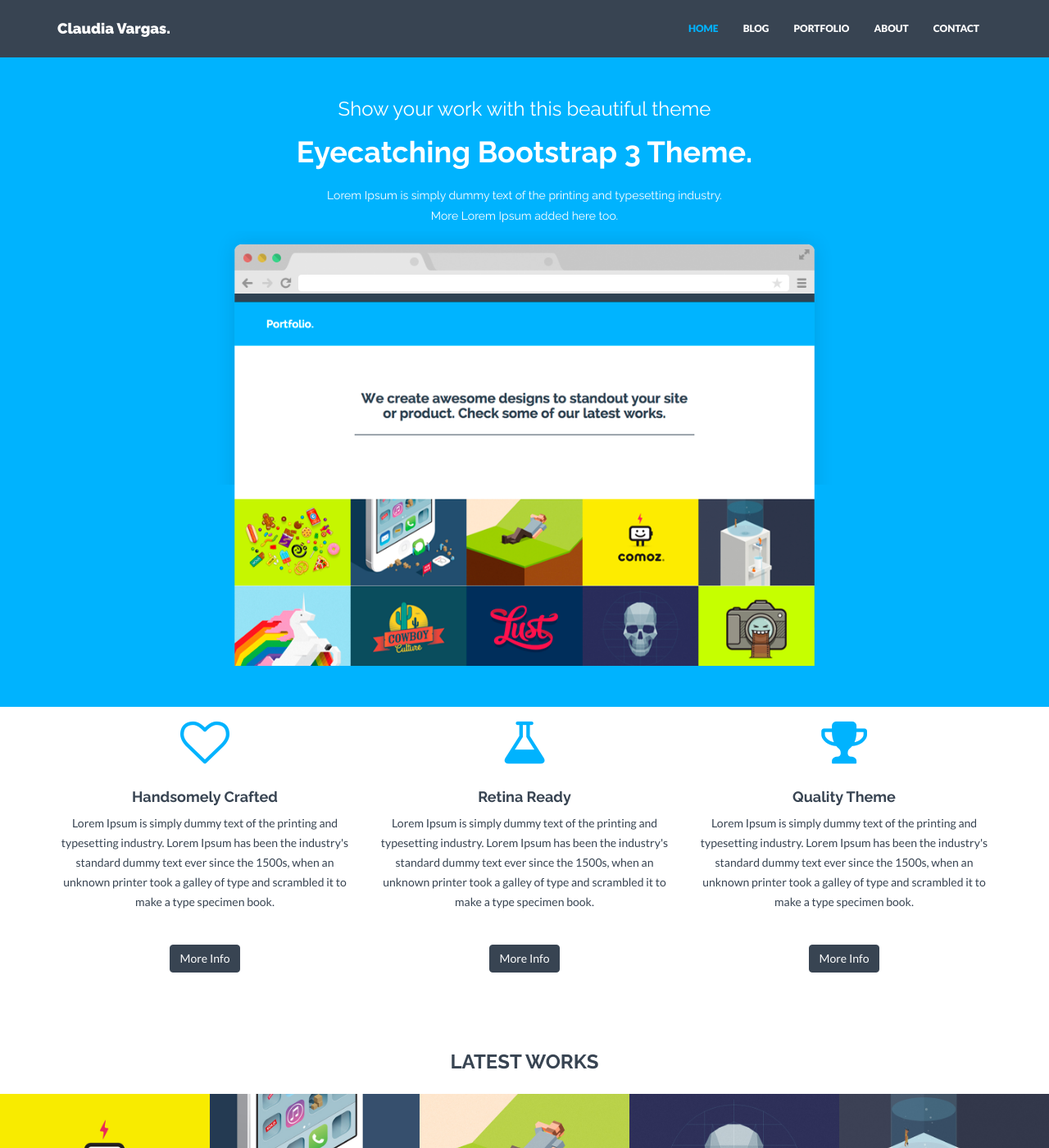
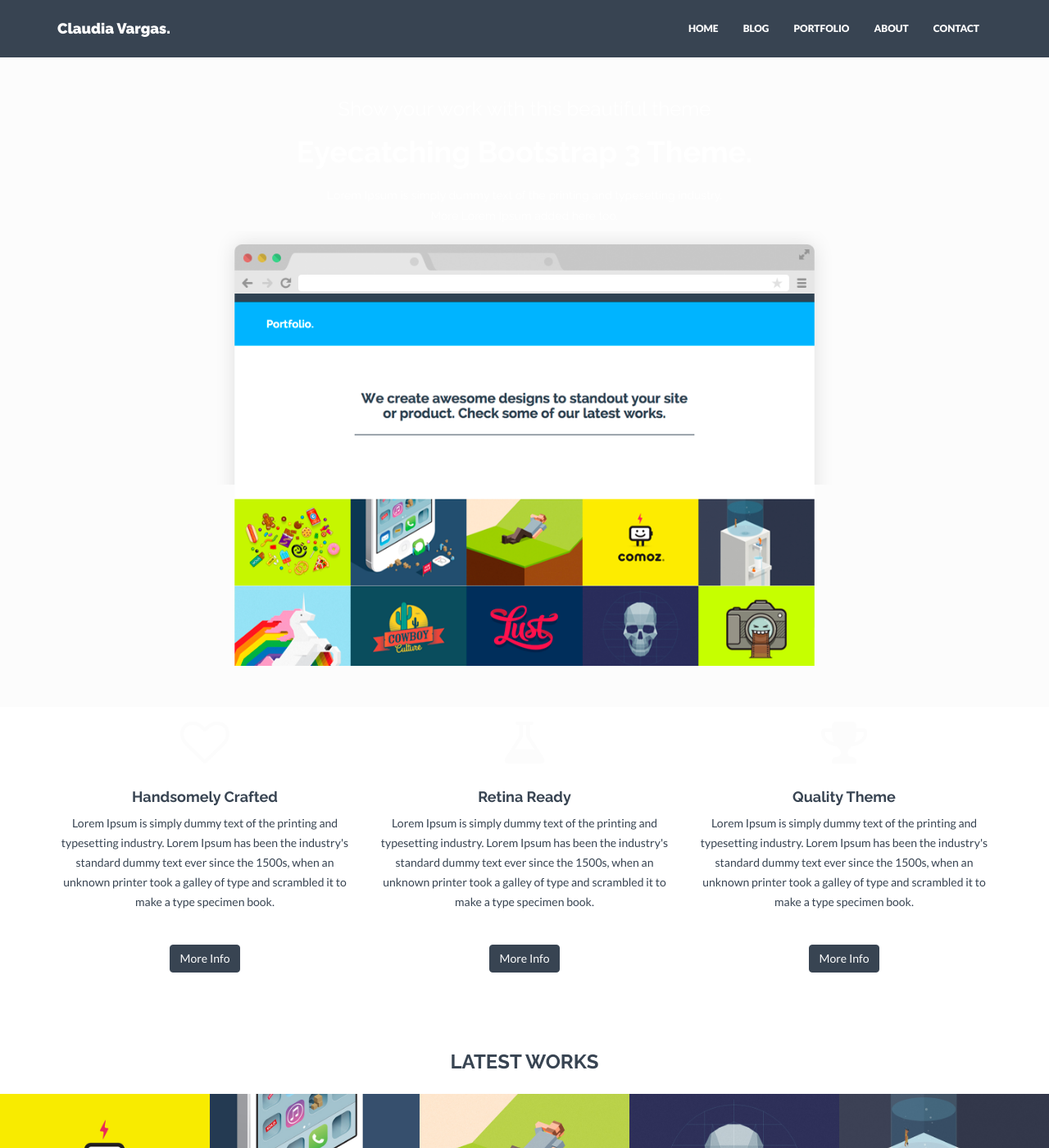
Before and after one commit to claucvk/claucvk.github.io, a Jekyll site: the page built from index.html, in a window 1280 px wide and 1400 px high. Shown: the whole window at 82% size. Built offline with Jekyll 4.4.1, drawn with Linux system fonts in a browser that asks for light colours; nearby versions of some CDN libraries.

Commit message:
cambio color de fondo en config.yml

```diff
--- a/_config.yml
+++ b/_config.yml
@@ -13,7 +13,7 @@ permalink: /:categories/:title
 excerpt_separator: <!--more--> #use this in posts to define how long the excerpt of the post (that is shown on the Blog page) is
 
 colors:  #in hex code if not noted else
-  primary: "#00b3fe" #"#F70031"
+  primary: "#fcfcfc" #"#F70031"
   primary_rgb: "0,179,254" #"247,0,49" #rgb of the primary. Needed in some places for the transparency effect.
   secondary: "#384452" #"#33004D"
   link: "#428bca"
```
